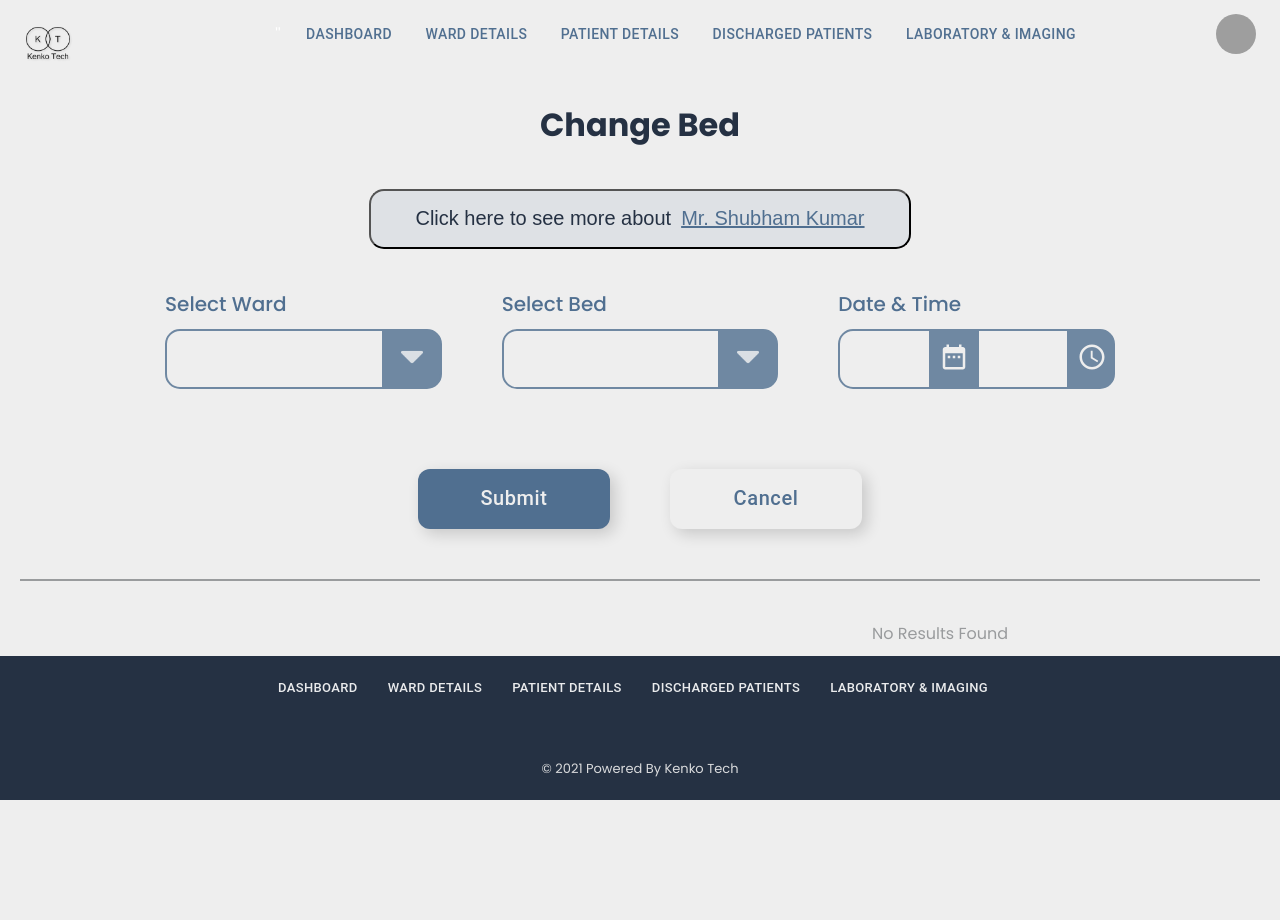
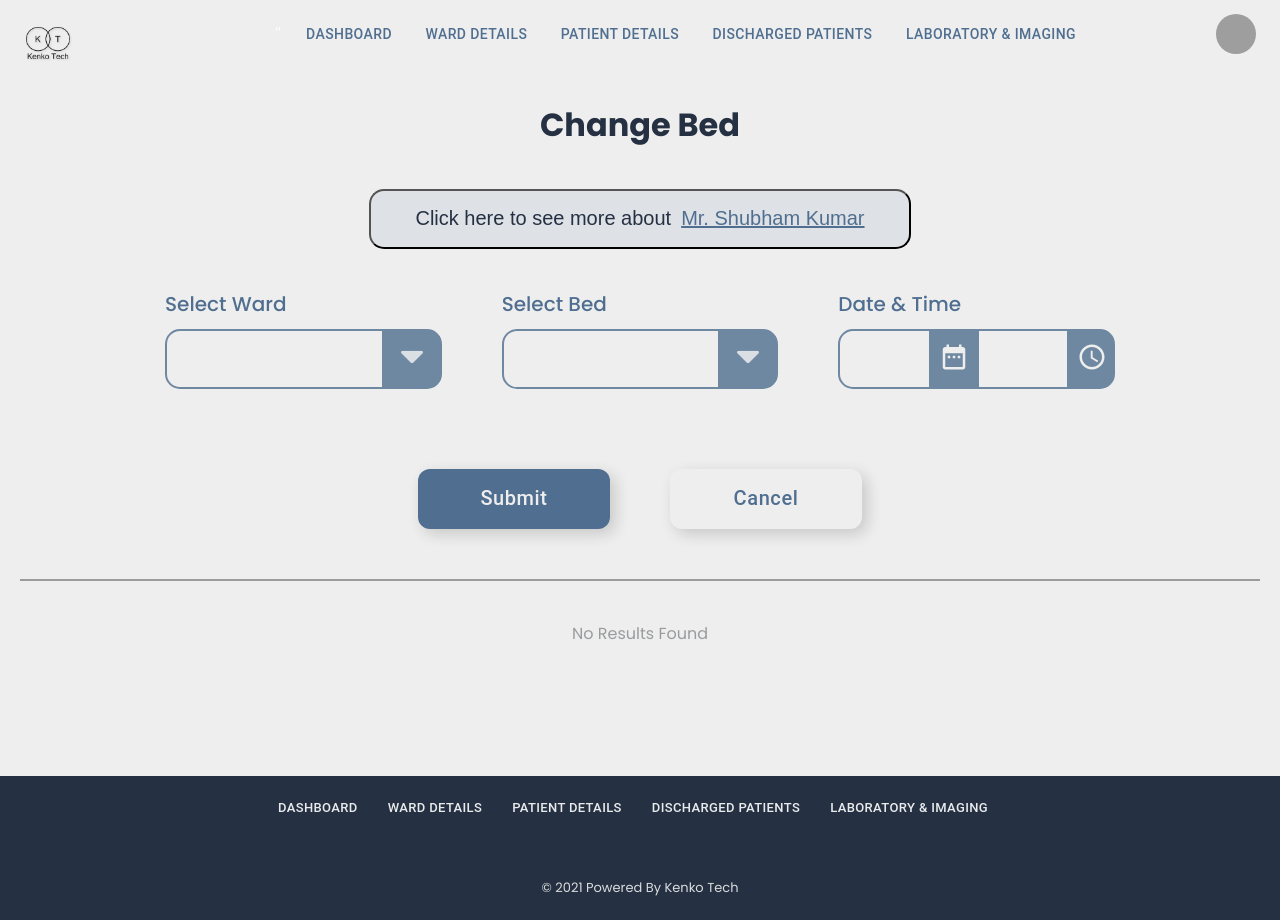
Before and after one commit to 1adityas/HMS, a React (Create React App) app: page /ChangeBed in a window 1280 px wide. Before the commit the page ends 800 px from the top, so only its background shows below. Built offline with nearby package versions, Linux system fonts and the light colour scheme; grey boxes are pictures that could not be loaded.

Commit message:
footer fix

```diff
--- a/src/App.js
+++ b/src/App.js
@@ -23,8 +23,6 @@ import Reports from './components/Reports';
 function App() {
   return (
     <Router>
-
-
       <Routes>
         {/* <Route path="/NavBar" element= {<NavBar />}/> */}
         <Route path="/" element={<Login/>}/>
--- a/src/components/ChangeBed.js
+++ b/src/components/ChangeBed.js
@@ -113,20 +113,6 @@ function ChangeBed() {
               </div>
             </div>
             </div>
-
-
-
-            {/* <div style={{ 'marginTop': '80px' }}>
-        <Button style={{
-          'font-size': '20px', 'fontWeight': '500px', 'textTransform': 'none', 'height': '60px', 'width': '192px', 'color': '#EEEEEE', 'marginLeft': '738px',
-          'borderRadius': '15px', 'opacity': '1', 'boxShadow': '5px 5px 15px #00000029',
-          'backgroundColor': '#506F90'
-        }}>Submit</Button>
-        <Button style={{
-          'font-size': '20px', 'fontWeight': '500px', 'textTransform': 'none', 'height': '60px', 'width': '192px', 'color': '#506f90', 'marginLeft': '60px',
-          'borderRadius': '15px', 'opacity': '1', 'boxShadow': '5px 5px 15px #00000029', 'backgroundColor': '#EEEEEE'
-        }}>Cancel</Button>
-      </div> */}
             <div className='align'>
                 <Button variant="contained" style={{
                     borderRadius: '12px',
@@ -146,11 +132,10 @@ function ChangeBed() {
             <div style={{ borderTop: "2px solid #999B9D ", marginLeft: 20, marginRight: 20 ,marginTop: 50}}></div>
 
             <div>
-                <p style={{color:'#999B9D', marginTop:'40px', marginLeft: "872px"}}>No Results Found</p>
+                <p style={{color:'#999B9D', marginTop:'40px', textAlign:'center',marginBottom: "130px"}}>No Results Found</p>
             </div>
             </form>
-
-            <div>
+            <div style={{position:'relative',marginBottom:'0px'}}>
                 <MainFooter />
             </div>
 
--- a/src/components/MainFooter.js
+++ b/src/components/MainFooter.js
@@ -30,7 +30,7 @@ export default function Footer() {
       <BottomNavigation
         style={{
 
-          'position': 'absolute',
+          // 'position': 'absolute',//if i do absolute it worn work
           // 'margin-top':"15px",
           'bottom': '0px',
           'height': "18vh"
```
